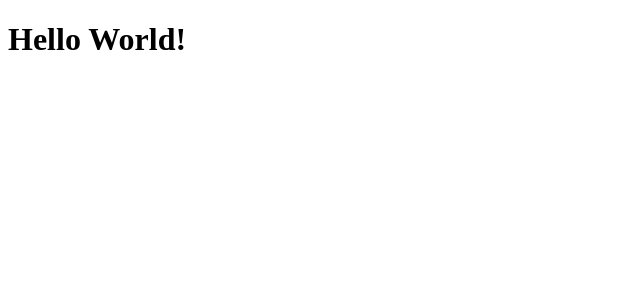
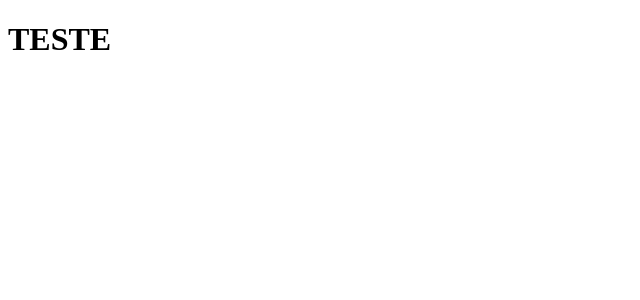
Before and after one commit to ruanpablom/github-blog, a React (Vite) app: page / in a window 1280 px wide. Shown: the top 300 px of the page, without its empty margins (0-640 px from the left). Built offline with nearby package versions, Linux system fonts and the light colour scheme.

Commit message:
chore: config styled-components theme

```diff
--- a/package.json
+++ b/package.json
@@ -10,12 +10,14 @@
   },
   "dependencies": {
     "react": "^18.2.0",
-    "react-dom": "^18.2.0"
+    "react-dom": "^18.2.0",
+    "styled-components": "^5.3.6"
   },
   "devDependencies": {
     "@rocketseat/eslint-config": "^1.1.3",
     "@types/react": "^18.0.17",
     "@types/react-dom": "^18.0.6",
+    "@types/styled-components": "^5.1.26",
     "@vitejs/plugin-react": "^2.1.0",
     "typescript": "^4.6.4",
     "vite": "^3.1.0"
--- a/src/App.tsx
+++ b/src/App.tsx
@@ -1,3 +1,12 @@
+import { ThemeProvider } from 'styled-components'
+import { defaultTheme } from './styles/themes/default'
+
 export function App() {
-  return <h1>Hello World!</h1>
+  return (
+    <>
+      <ThemeProvider theme={defaultTheme}>
+        <h1>TESTE</h1>
+      </ThemeProvider>
+    </>
+  )
 }
--- /dev/null
+++ b/src/styles/themes/default.ts
@@ -0,0 +1,13 @@
+export const defaultTheme = {
+  blue: '#3294F8',
+  'base-title': '#E7EDF4',
+  'base-subtitle': '#C4D4E3',
+  'base-text': '#AFC2D4',
+  'base-span': '#7B96B2',
+  'base-label': '#3A536B',
+  'base-border': '#1C2F41',
+  'base-post': '#112131',
+  'base-profile': '#0B1B2B',
+  'base-background': '#071422',
+  'base-input': '#040F1A',
+}
```
Also changed, not shown: src/@types/styled.d.ts (added, +8 -0 lines), 1 other file (tests, documents, lock files or other folders).
